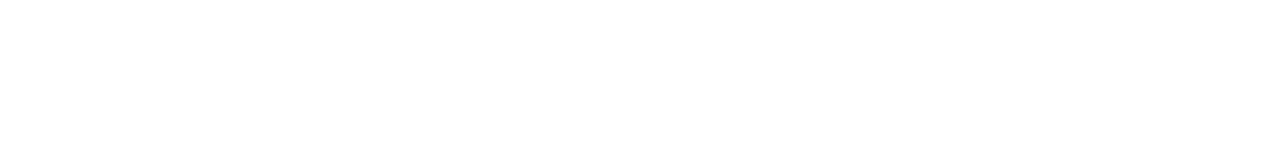
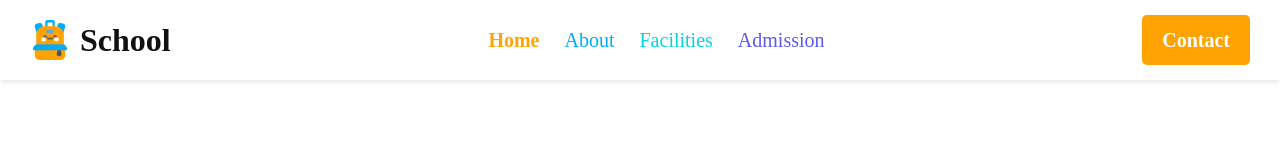
Before and after one commit to TarekHasanRafi25/ph-my-assignment-2, a plain HTML site: page index.html in a window 1280 px wide. Drawn offline with Linux system fonts and the light colour scheme.

Commit message:
assets folder added and navbar completed

```diff
--- a/Styles/style.css
+++ b/Styles/style.css
@@ -0,0 +1,153 @@
+/* Global Styles */
+body {
+    margin: 0;
+    line-height: 1.6;
+    color: #3b3b3b;
+    font-family: "Quicksand", serif;
+    font-optical-sizing: auto;
+    font-weight: <weight>;
+    font-style: normal;
+  }
+
+  img {
+    max-width: 100%;
+    height: auto;
+  }
+
+
+/* Navbar */
+.navbar {
+  display: flex;
+  justify-content: space-between;
+  align-items: center;
+  background: #ffffff;
+  padding: 15px 30px;
+  box-shadow: 0 2px 5px rgba(0, 0, 0, 0.1);
+  position: relative;
+}
+
+/* Logo */
+.logo {
+  display: flex;
+  align-items: center;
+  color: rgb(17, 17, 17);
+font-family: Quicksand;
+font-size: 32px;
+font-weight: 700;
+line-height: 30px;
+letter-spacing: 0%;
+text-align: left;
+}
+
+.logo img {
+  width: 40px;
+  margin-right: 10px;
+}
+
+/* Navigation Links */
+.nav-links {
+  display: flex;
+  gap: 25px;
+}
+
+.nav-links a {
+  text-decoration: none;
+  font-size: 16px;
+  font-weight: bold;
+  color: #666;
+  transition: 0.3s;
+}
+/* Navigation Links - Different Colors */
+.nav-links .home-link {
+  color: orange !important;
+font-family: Quicksand;
+font-size: 20px;
+font-weight: 700;
+line-height: 30px;
+letter-spacing: 0%;
+
+}
+
+.nav-links .about-link {
+  color: rgb(1, 172, 253) !important;
+font-family: Quicksand;
+font-size: 20px;
+font-weight: 500;
+line-height: 30px;
+letter-spacing: 0%;
+}
+
+.nav-links .facilities-link {
+  color: rgb(5, 212, 223) !important;
+font-family: Quicksand;
+font-size: 20px;
+font-weight: 500;
+line-height: 30px;
+letter-spacing: 0%;
+}
+
+.nav-links .admission-link {
+  color: rgb(93, 88, 239) !important;
+font-family: Quicksand;
+font-size: 20px;
+font-weight: 500;
+line-height: 30px;
+letter-spacing: 0%;
+
+}
+
+/* Hover effect */
+.nav-links a:hover {
+  opacity: 0.7;
+}
+
+/* Contact Button */
+.contact-btn {
+  background:rgb(254, 163, 1);
+  color: white;
+  border: none;
+  padding: 10px 20px;
+  cursor: pointer;
+  border-radius: 5px;
+  transition: 0.3s;
+font-family: Quicksand;
+font-size: 20px;
+font-weight: 600;
+line-height: 30px;
+letter-spacing: 0%;
+text-align: left;
+}
+
+.contact-btn:hover {
+  background: rgb(244, 155, 1);
+  opacity: 0.7;
+}
+
+/* Menu Icon (Hidden by default on larger screens) */
+.menu-icon {
+  display: none;
+  flex-direction: column;
+  gap: 5px;
+  cursor: pointer;
+}
+
+.menu-icon span {
+  width: 25px;
+  height: 3px;
+  background: #333;
+}
+
+/* Responsive Design */
+@media screen and (max-width: 768px) {
+  .nav-links {
+      display: none;
+  }
+
+  .contact-btn {
+      display: none;
+  }
+
+  .menu-icon {
+      display: flex;
+  }
+}
--- a/index.html
+++ b/index.html
@@ -7,6 +7,24 @@
     <link rel="stylesheet" href="Styles/style.css">
 </head>
 <body>
-
+     <!-- Navbar -->
+<header class="navbar">
+    <div class="logo">
+        <img src="assets/logo.png" alt="Logo">
+        <span class="site-name">School</span>
+    </div>
+    <nav class="nav-links">
+      <a href="#home" class="home-link">Home</a>
+      <a href="#about" class="about-link">About</a>
+      <a href="#facilities" class="facilities-link">Facilities</a>
+      <a href="#admission" class="admission-link">Admission</a>
+    </nav>
+    <button class="contact-btn">Contact</button>
+    <div class="menu-icon">
+        <span></span>
+        <span></span>
+        <span></span>
+    </div>
+  </header>
 </body>
 </html>
```
Also changed, not shown: assets/bg.png (added), assets/dribble.png (added), assets/elementary.png (added), assets/fb.png (added), assets/google+.png (added), assets/hero-kids.png (added), assets/kinder.png (added), assets/logo.png (added), assets/middle.png (added), assets/story-1.png (added), assets/story-2.png (added), assets/story-3.png (added), assets/story-4.png (added), assets/story-5.png (added), 1 more files.
